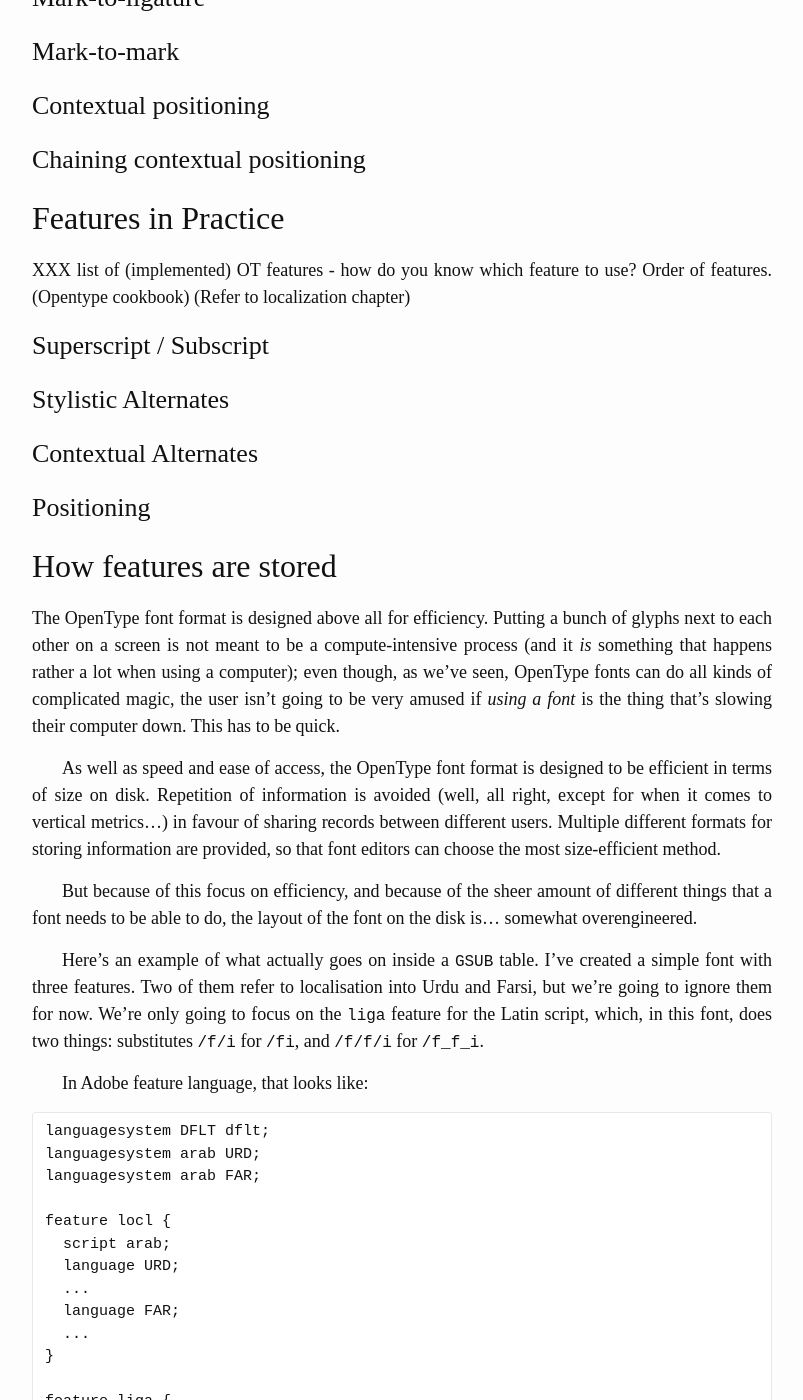
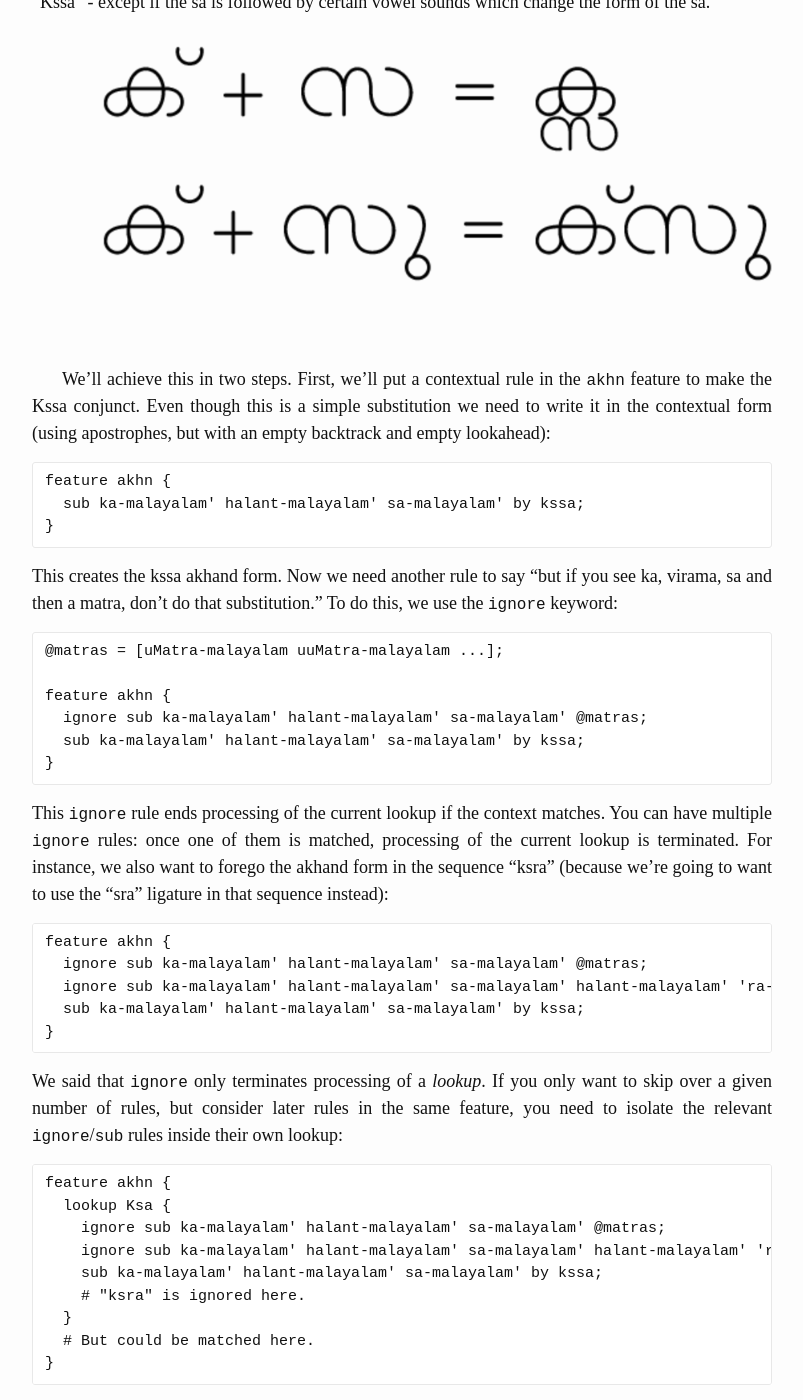
Before and after one commit to simoncozens/fonts-and-layout, a Jekyll site: the page built from features.md, in a window 1280 px wide and 1400 px high, scrolled down 18149 px. Shown: the whole window, without its empty margins (238-1041 px from the left). Built offline with Jekyll 4.4.1, drawn with Linux system fonts in a browser that asks for light colours; some of the changed text lies outside the part shown.

Commit message:
More work

```diff
--- a/features.md
+++ b/features.md
@@ -199,12 +199,7 @@
 
 ### Value records
 
-Let's look at another simple positioning feature, as way to understand the few more concepts, including that of a value record.
-
-First, an example by Yannis Haralambous, in his *Fonts and Encodings*:
-
-
-Second, if we look at the Devanagari glyph sequence "NA UUE LLA UUE DA UUE " (नॗ ळॗ दॗ) in Noto Sans Devangari:
+Let's look at another simple positioning feature, as way to understand the few more concepts, including that of a value record. If we look at the Devanagari glyph sequence "NA UUE LLA UUE DA UUE " (नॗ ळॗ दॗ) in Noto Sans Devangari:
 
 ![](features/noto.svg)
 
@@ -274,10 +269,19 @@
 
 ## More about the rule application process
 
-Scripts and languages.
+Near the start of this chapter, we mentioned that OpenType features are collections of rules that apply in certain conditions (either when the feature is turned on by the user, when it's on by default, or when it's processed automatically by the shaper). Now we understand a little bit about what sort of things we can do with a feature, we are in a position to give the full rules for how OpenType layout works.
+
+First, the shaper uses the character map to turn Unicode characters into glyph IDs internal to the font; it then processes the GSUB table, and then the GPOS table. (Substitutions first, and then positioning later - this makes sense, because you need to know what glyphs you're going to draw before you position them...)
+
+The first step in processing the table is finding out the appropriate features to apply, and this is done on the basis of script and language. We will look more into how that happens in the next chapter. At the point we have found the appropriate list of features to be processed. (See the figure at the start of this chapter again.)
+
+Now we go through the features *in the order they are defined in the font*. So you need to be *very* careful how you order your features, and think about how features interact.
+
+> Check this
+
+XXX Lookup Flags
 What a feature actually is.
 Default. exclude_dflt;
-Ignore.
 Sub first then position.
 Order of execution. Stopping.
 Reusable lookups
@@ -342,11 +346,11 @@
 
 Again, this is the sort of thing your font editor might do for you automatically (this is why we use computers, after all).
 
-XXX Math ssty; khaled says "the layout engine should select the first or the second alternate based on script level (e.g. first or second level superscript). Alternates other than the first two will probably be ignored (there are only two script levels in TeX-like math engines).""
+Another use of this substitution comes in mathematics handling. The `ssty` feature returns a list of alternate glyphs to be used in superscript or subscript circumstances: the first glyph in the set should be for first-level sub/superscripts, and the second glyph for second-level sub/superscripts. (Any other glyphs returned will be ignored, as math typesetting models only recognise two levels of scripting.)
 
 > If you peruse the registered feature tags list in the OpenType specification you might find various references to features which should be implemented by GSUB lookup type 3, but the dirty little secret of the OpenType feature tags list is that many of the features are, shall we say... *aspirational*. They were proposed, accepted, and are now documented in the specification, and frankly they seemed like a really good idea at the time. But nobody ever actually got around to implementing them.
 >
-> The `rand` feature, for example, should perform randomisation, which ought to be an excellent use case for "choose one glyph from a set". But no software ever turns that feature on, and no shaping engine returns a random glyph in response. Shame, really.
+> The `rand` feature, for example, should perform randomisation, which ought to be an excellent use case for "choose one glyph from a set". The Harfbuzz shaper has only recently implemented that feature, but we're still waiting for any application software to request it. Shame, really.
 
 ### Ligature substitution
 
@@ -402,10 +406,48 @@
 
 ![](features/i-matra.png)
 
-At each text position, the contextual rules are tried in turn, and the first matching rule is applied.
-ignore rules
+At each text position, the contextual rules are tried in turn, and the first matching rule is applied. When the rule is matched, the processing of this feature ends.
 
-### chained contextual substitution
+In some cases, you may want to forego a substitution or set of substitutions in particular contexts. For example, in Malayalam, the sequence ka, virama, sa) should appear as a stacked Akhand character "Kssa" - except if the sa is followed by certain vowel sounds which change the form of the sa.
+
+![](features/manjari.png)
+
+We'll achieve this in two steps. First, we'll put a contextual rule in the `akhn` feature to make the Kssa conjunct. Even though this is a simple substitution we need to write it in the contextual form (using apostrophes, but with an empty backtrack and empty lookahead):
+
+    feature akhn {
+      sub ka-malayalam' halant-malayalam' sa-malayalam' by kssa;
+    }
+
+This creates the kssa akhand form. Now we need another rule to say "but if you see ka, virama, sa and then a matra, don't do that substitution." To do this, we use the `ignore` keyword:
+
+    @matras = [uMatra-malayalam uuMatra-malayalam ...];
+
+    feature akhn {
+      ignore sub ka-malayalam' halant-malayalam' sa-malayalam' @matras;
+      sub ka-malayalam' halant-malayalam' sa-malayalam' by kssa;
+    }
+
+This `ignore` rule ends processing of the current lookup if the context matches. You can have multiple `ignore` rules: once one of them is matched, processing of the current lookup is terminated. For instance, we also want to forego the akhand form in the sequence "ksra" (because we're going to want to use the "sra" ligature in that sequence instead):
+
+    feature akhn {
+      ignore sub ka-malayalam' halant-malayalam' sa-malayalam' @matras;
+      ignore sub ka-malayalam' halant-malayalam' sa-malayalam' halant-malayalam' 'ra-malayalam;
+      sub ka-malayalam' halant-malayalam' sa-malayalam' by kssa;
+    }
+
+We said that `ignore` only terminates processing of a *lookup*. If you only want to skip over a given number of rules, but consider later rules in the same feature, you need to isolate the relevant `ignore`/`sub` rules inside their own lookup:
+
+    feature akhn {
+      lookup Ksa {
+        ignore sub ka-malayalam' halant-malayalam' sa-malayalam' @matras;
+        ignore sub ka-malayalam' halant-malayalam' sa-malayalam' halant-malayalam' 'ra-malayalam;
+        sub ka-malayalam' halant-malayalam' sa-malayalam' by kssa;
+        # "ksra" is ignored here.
+      }
+      # But could be matched here.
+    }
+
+### Chained Contextual Substitution
 
 
 ### extension substitution
@@ -429,7 +471,6 @@
 ## Features in Practice
 
 XXX list of (implemented) OT features - how do you know which feature to use?
-Order of features. (Opentype cookbook)
 (Refer to localization chapter)
 
 ### Superscript / Subscript
```
Also changed, not shown: localisation.md (+19 -0 lines), features/manjari.png (added), 1 other file.
